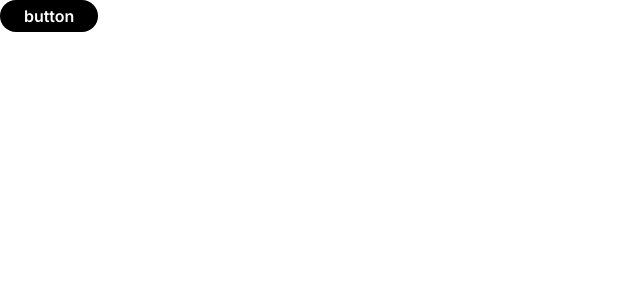
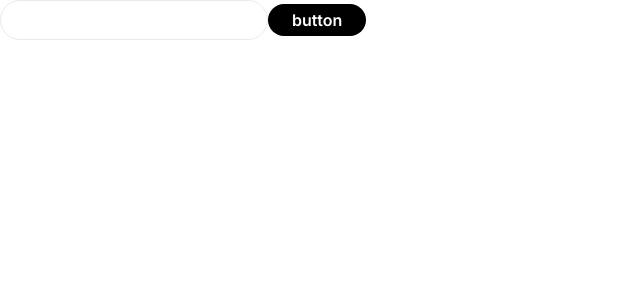
Before and after one commit to miladd3/trengo-assignment, a Vue app: page / in a window 1280 px wide. Shown: the top 300 px of the page, without its empty margins (0-640 px from the left). Built offline with nearby package versions, Linux system fonts and the light colour scheme.

Commit message:
✍️ add input component and test for it

```diff
--- a/src/components/channels/ChannelManager.vue
+++ b/src/components/channels/ChannelManager.vue
@@ -1,14 +1,16 @@
 <template>
   <div class="channel-manager">
+    <TgInput />
     <TgButton primary>button</TgButton>
   </div>
 </template>
 
 <script>
 import TgButton from '@/components/forms/TgButton';
+import TgInput from '@/components/forms/TgInput';
 export default {
   name: 'ChannelManager',
-  components: { TgButton },
+  components: { TgInput, TgButton },
 };
 </script>
 
--- /dev/null
+++ b/src/components/forms/TgInput.vue
@@ -0,0 +1,46 @@
+<template>
+  <input
+    :type="type"
+    class="tg-input"
+    :placeholder="placeholder"
+    v-model="_value"
+    @change="this.$emit('change', $event)"
+  />
+</template>
+
+<script>
+export default {
+  name: 'TgInput',
+  props: {
+    placeholder: {
+      type: String,
+      default: '',
+    },
+    type: {
+      type: String,
+      default: 'text',
+    },
+    value: null,
+  },
+  computed: {
+    _value: {
+      get() {
+        return this.value;
+      },
+      set(val) {
+        this.$emit('input', val);
+      },
+    },
+  },
+};
+</script>
+
+<style scoped>
+.tg-input {
+  @apply border border-gray-350 h-10 rounded-full px-4;
+}
+
+.tg-input:focus {
+  @apply border-gray-500 outline-none;
+}
+</style>
```
Also changed, not shown: 1 other file (tests, documents, lock files or other folders).
